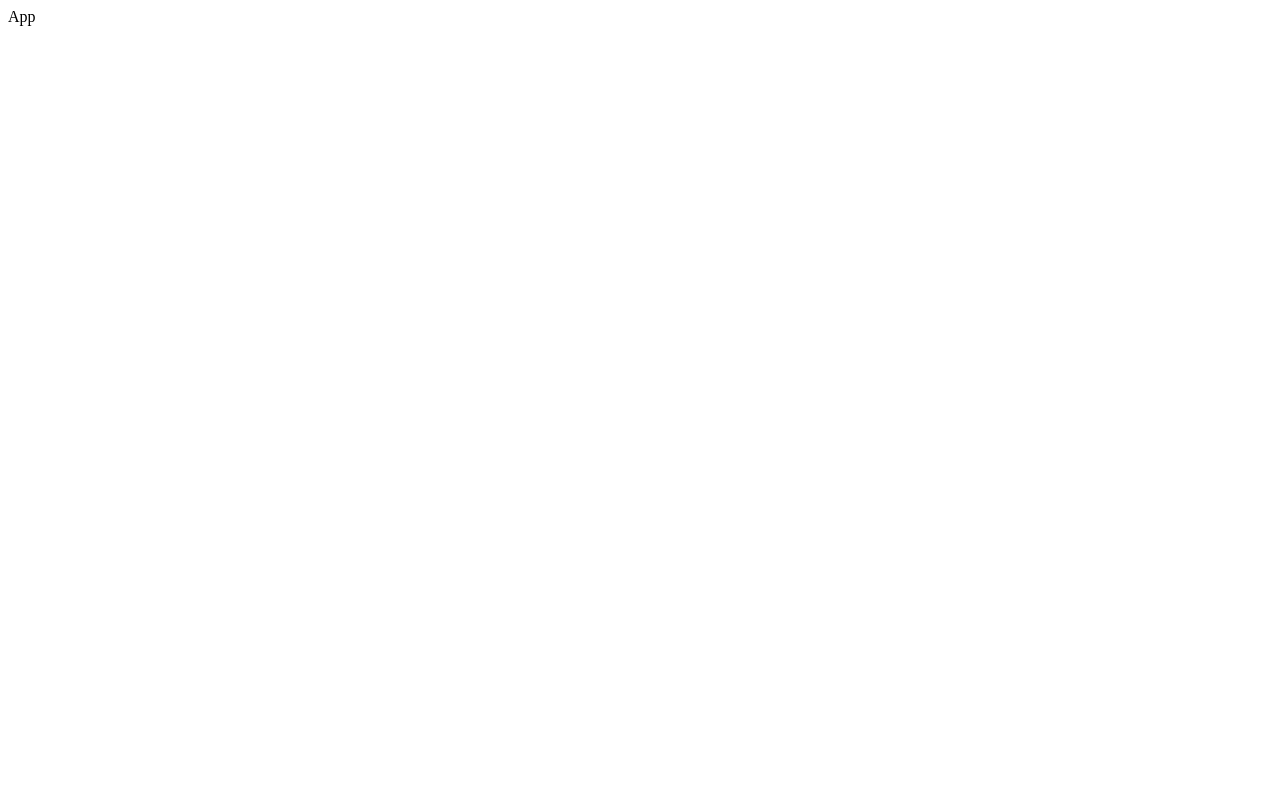
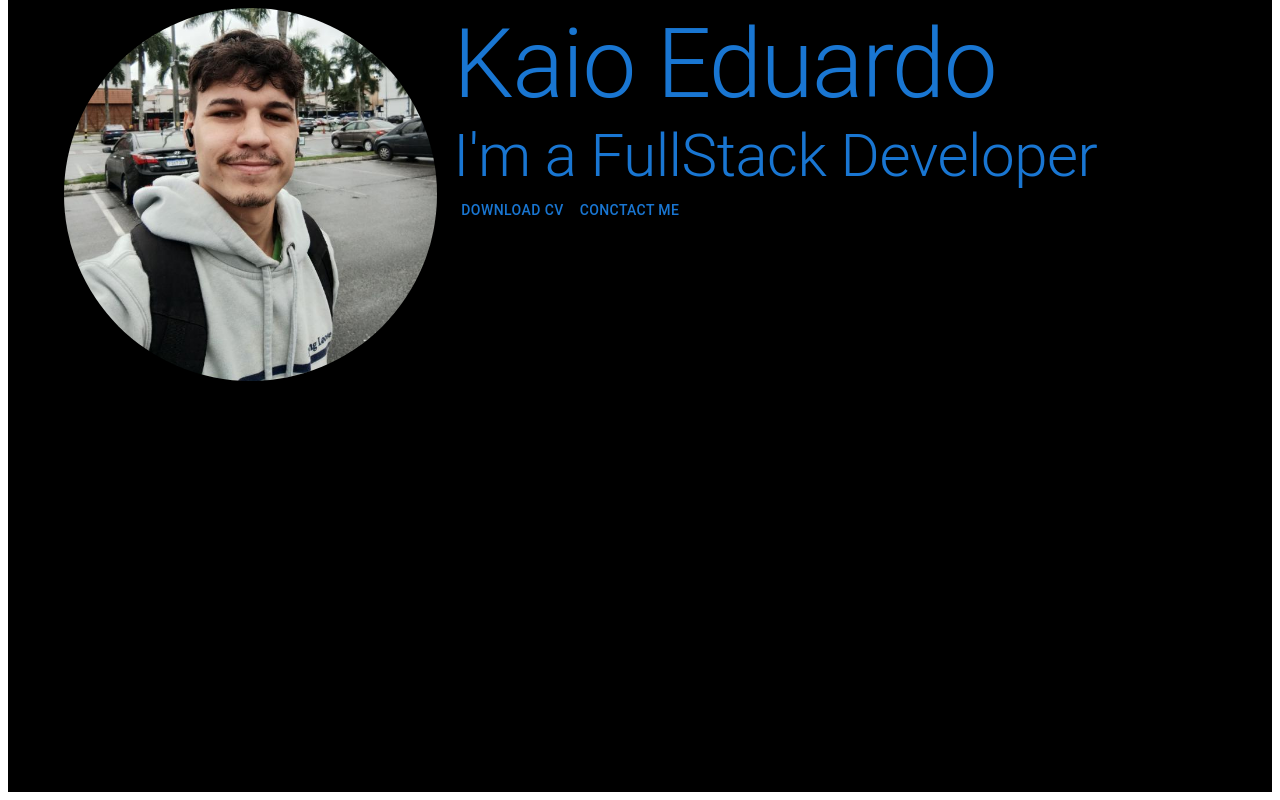
Before and after one commit to Kaioedsago/Portfolio, a React (Vite) app: page / in a window 1280 px wide. Built offline with nearby package versions, Linux system fonts and the light colour scheme.

Commit message:
Feat: Input photo and two buttons

```diff
--- a/package.json
+++ b/package.json
@@ -10,6 +10,9 @@
     "preview": "vite preview"
   },
   "dependencies": {
+    "@emotion/react": "^11.11.4",
+    "@emotion/styled": "^11.11.5",
+    "@mui/material": "^5.15.19",
     "react": "^18.2.0",
     "react-dom": "^18.2.0"
   },
--- a/src/App.tsx
+++ b/src/App.tsx
@@ -1,3 +1,5 @@
+import Home from "./pages/Home/Home"
+import Hero from "./pages/Home/sections/Hero/Hero"
 
 
 const App = () => {
@@ -5,7 +7,7 @@ const App = () => {
 
   return(
   <>
-  App
+  <Hero/>
   </>
   )
 
--- /dev/null
+++ b/src/pages/Home/Home.tsx
@@ -0,0 +1,15 @@
+
+
+const Home = () => {
+
+
+    return(
+    <>
+    Home
+    </>
+    )
+
+  }
+
+
+  export default Home
--- /dev/null
+++ b/src/pages/Home/sections/Hero/Hero.tsx
@@ -0,0 +1,38 @@
+import { Grid, styled, Container, Typography, Button } from "@mui/material";
+import Avatar from "../../../../assets/images/avatar.png";
+
+
+const Hero = () => {
+  const StyledHero = styled("div")(() => ({
+    backgroundColor: "Black",
+    color: "White",
+    height: "100vh",
+  }));
+
+  const StyledImg = styled("img")(() => ({
+    width: "100%",
+    borderRadius: "50%",
+  }));
+
+  return (
+    <>
+      <StyledHero>
+        <Container>
+          <Grid container spacing={2}>
+            <Grid item xs={4}>
+              <StyledImg src={Avatar} />
+            </Grid>
+            <Grid item xs={8}>
+                <Typography color="primary" variant="h1"> Kaio Eduardo</Typography>
+                <Typography color="primary" variant="h2"> I'm a FullStack Developer</Typography>
+                <Button>Download CV</Button>
+                <Button>Conctact Me</Button>
+            </Grid>
+          </Grid>
+        </Container>
+      </StyledHero>
+    </>
+  );
+};
+
+export default Hero;
```
Also changed, not shown: src/assets/images/avatar.png (added), 1 other file (tests, documents, lock files or other folders).
